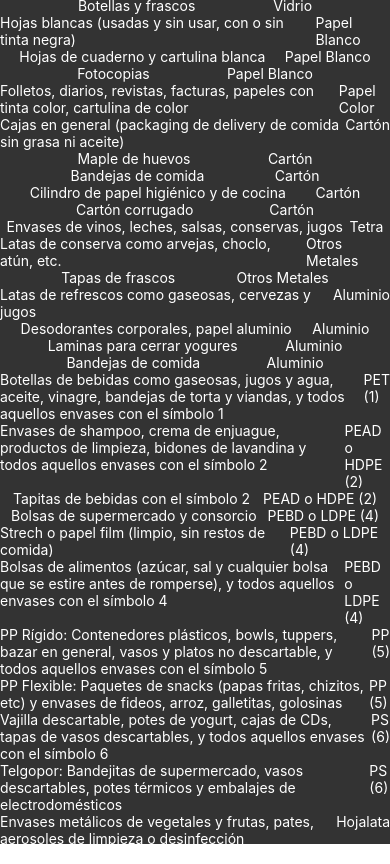
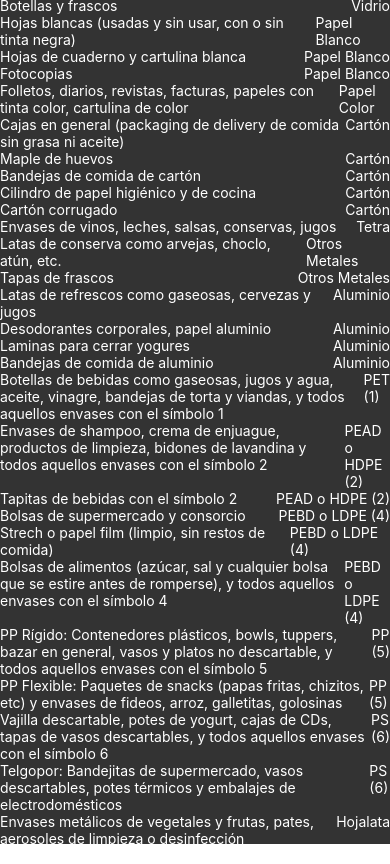
Before and after one commit to garatma/recycle, a React Native app: screen / in a window 390 px wide. Built offline with nearby package versions, Linux system fonts and the light colour scheme.

Commit message:
fix: styling and key conflict

```diff
--- a/src/Element/Element.tsx
+++ b/src/Element/Element.tsx
@@ -18,7 +18,7 @@ const styles = StyleSheet.create({
     table: {
         display: 'flex',
         flexDirection: 'row',
-        justifyContent: 'space-evenly',
+        justifyContent: 'space-between',
     },
     text: {
         color: '#fff',
--- a/src/materials.ts
+++ b/src/materials.ts
@@ -34,7 +34,7 @@ const categories: Category[] = [
         materials: [
             'Cajas en general (packaging de delivery de comida sin grasa ni aceite)',
             'Maple de huevos',
-            'Bandejas de comida',
+            'Bandejas de comida de cartón',
             'Cilindro de papel higiénico y de cocina',
             'Cartón corrugado',
         ],
@@ -56,7 +56,7 @@ const categories: Category[] = [
             'Latas de refrescos como gaseosas, cervezas y jugos',
             'Desodorantes corporales, papel aluminio',
             'Laminas para cerrar yogures',
-            'Bandejas de comida',
+            'Bandejas de comida de aluminio',
         ],
     },
     {
```
